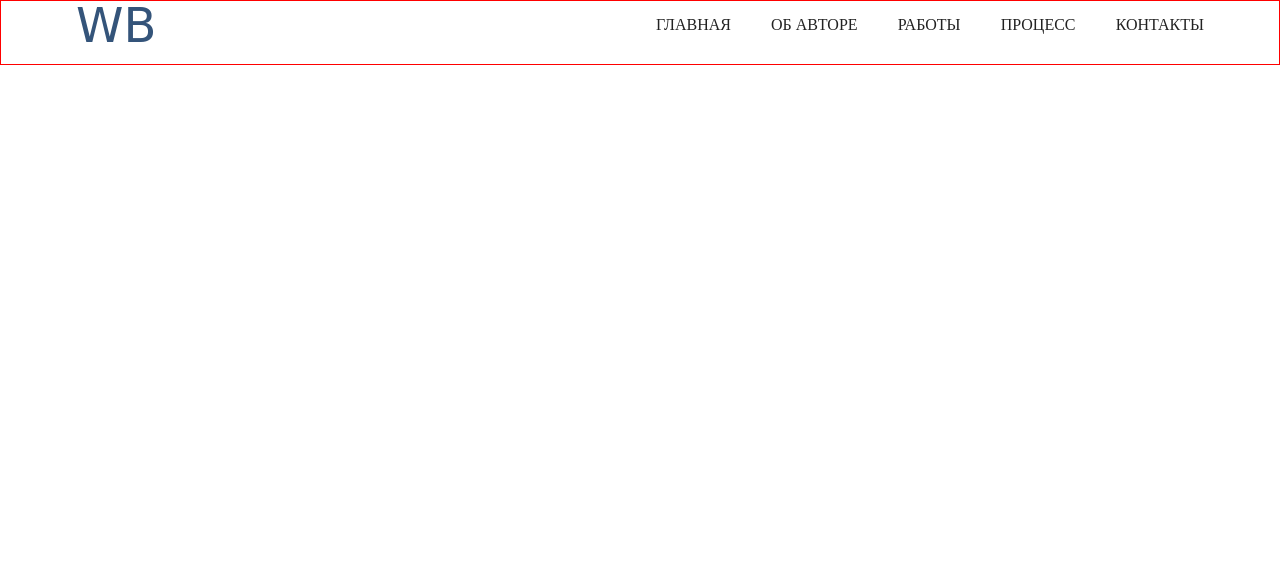
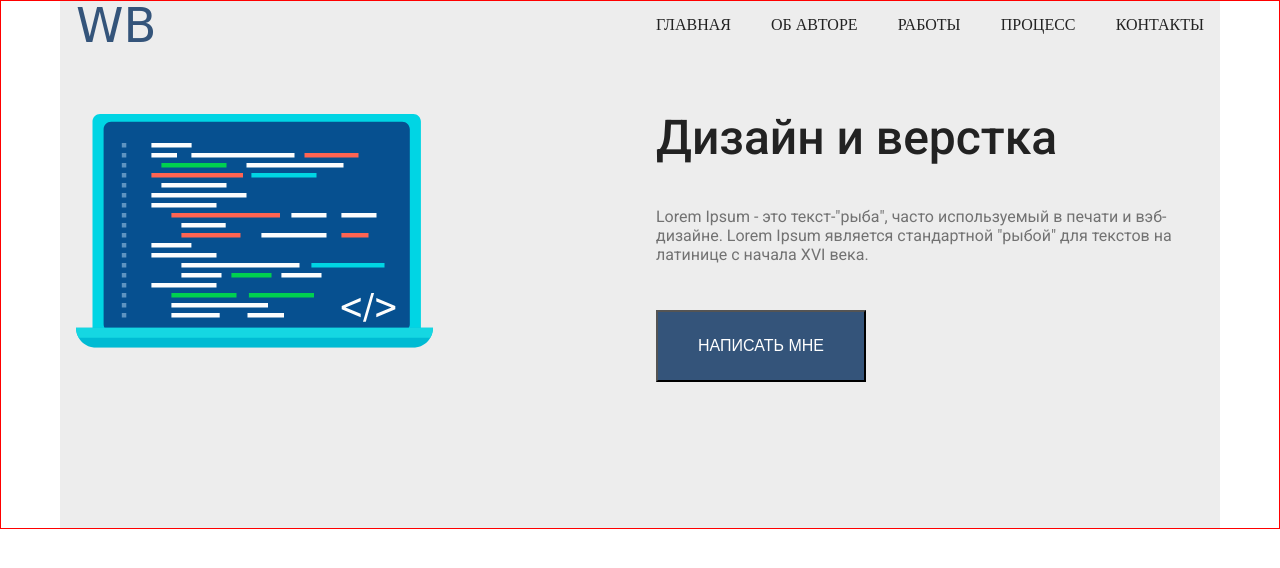
Before and after one commit to AndreiBelich/my_css-grid, a plain HTML site: page index.html in a window 1280 px wide. Drawn offline with Linux system fonts and the light colour scheme; a web font is replaced by a local one.

Commit message:
add header

```diff
--- a/assets/css/styles.css
+++ b/assets/css/styles.css
@@ -2,9 +2,12 @@
   box-sizing: border-box;
 }
 
-.header-content{
+.container{
+  background-color: rgba(210,210,210, 0.4);
+}
+
+.header{
   border: 1px solid red;
-  padding-bottom: 15px;
 }
 
 .header-row{
@@ -20,9 +23,44 @@
 .nav-bar > ul{
   display: flex;
   justify-content: space-between;
+  flex-wrap: wrap;
 }
 
 .list-item{
   font-weight: 500;
   text-transform: uppercase;
 }
+
+.header-content{
+  margin-top: 65px;
+  padding-bottom: 146px;
+}
+
+div.block{
+  width: 325px;
+  height: 225px;
+  background-color: teal;
+}
+
+.header-content-title{
+  font-size: 3em;
+  font-weight: 500;
+  font-family: 'Roboto', sans-serif;
+}
+
+.header-content-text{
+  font-size: 1rem;
+  font-family: 'Roboto', sans-serif;
+  font-weight: 400;
+  color: #727272;
+  margin: 45px 0;
+  line-height: 1.2em;
+}
+
+.header-content-button{
+  font-size: 1rem;
+  color: white;
+  text-transform: uppercase;
+  background-color: #34547A;
+  padding: 25px 40px;
+}
--- a/index.html
+++ b/index.html
@@ -6,14 +6,14 @@
     <meta name="viewport" content="width=device-width, initial-scale=1.0" />
     <link rel="preconnect" href="https://fonts.gstatic.com">
     <link href="https://fonts.googleapis.com/css2?family=Revalia&display=swap" rel="stylesheet">
+    <link href="https://fonts.googleapis.com/css2?family=Roboto:ital,wght@0,300;0,400;0,500;0,700;1,300;1,400;1,500;1,700&display=swap" rel="stylesheet">
     <link rel="stylesheet" href="./assets/css/reset.css" />
     <link rel="stylesheet" href="./assets/css/grid.css" />
     <link rel="stylesheet" href="./assets/css/styles.css" />
     <title>Document</title>
   </head>
   <body>
-    <header class="header-content">
-      <div class="wrapper">
+    <header class="header">
       <div class="container">
         <div class="row header-row">
           <div class="logo col-6">WB</div>
@@ -27,6 +27,17 @@
             </ul>
           </nav>
         </div>
+        <div class="header-content row">
+          <div class="image col-md-6 col-sm-12">
+            <img src="./assets/images/Frame.svg" alt="frame">
+          </div>
+          <div class="col-md-6 col-sm-12">
+            <h2 class="header-content-title">Дизайн и верстка</h2>
+            <p class="header-content-text">
+              Lorem Ipsum - это текст-"рыба", часто используемый в печати и вэб-дизайне. Lorem Ipsum является стандартной "рыбой" для текстов на латинице с начала XVI века.
+            </p>
+            <button class="header-content-button">Написать мне</button>
+          </div>
         </div>
       </div>
     </header>
```
Also changed, not shown: assets/css/grid.css (+8 -9 lines), assets/images/Frame.svg (added). Lines whose indentation alone changed are shown as unchanged.
